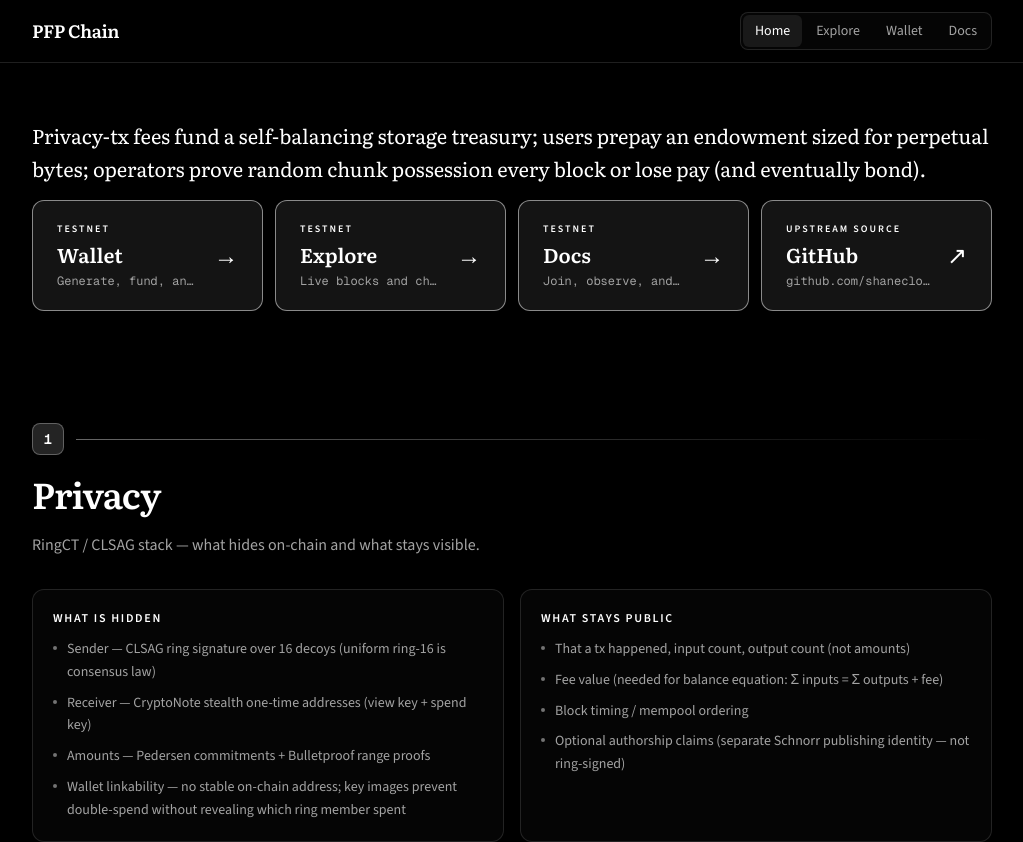
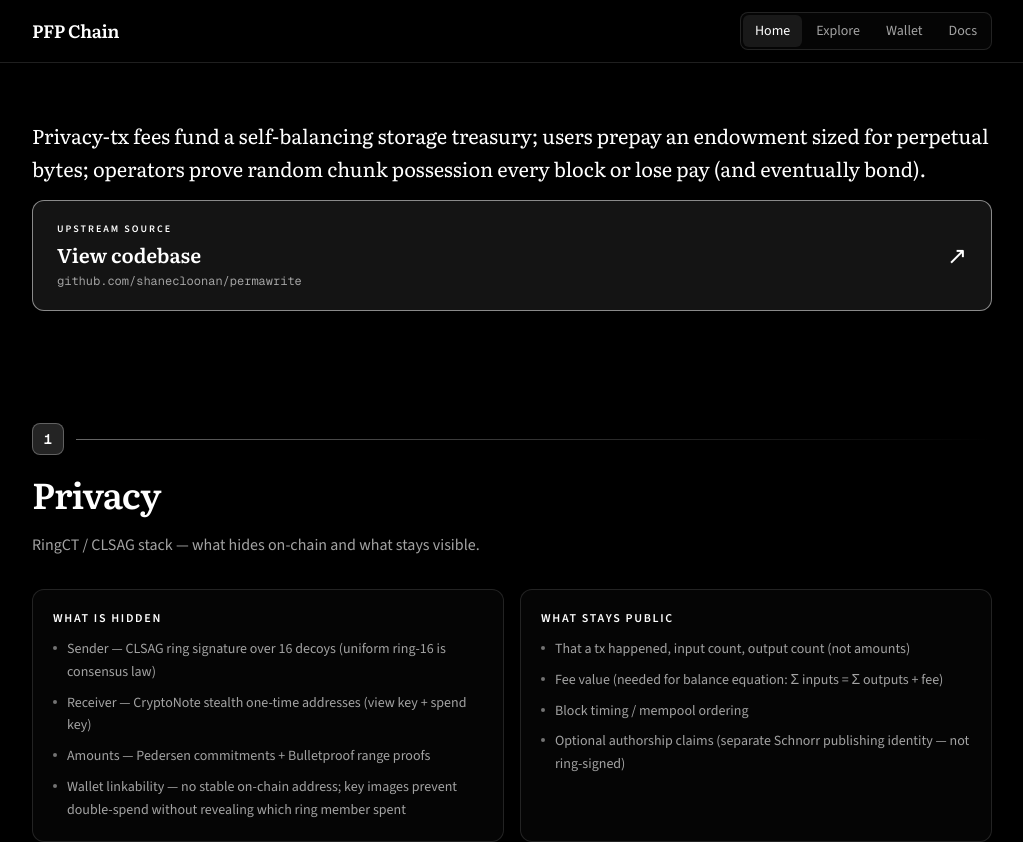
Before and after one commit to shanecloonan/pfpchain, a Next.js app: page / in a window 1280 px wide. Shown: the top 842 px of the page, without its empty margins (128-1151 px from the left). Built offline with nearby package versions, Linux system fonts and the light colour scheme.

Commit message:
Remove homepage nav cards and restore the single codebase link.

```diff
--- a/app/home-page.tsx
+++ b/app/home-page.tsx
@@ -14,80 +14,30 @@ export default function HomePage() {
           possession every block or lose pay (and eventually bond).
         </p>
 
-        <div className="grid gap-3 sm:grid-cols-2 lg:grid-cols-4">
-          {(
-            [
-              {
-                href: "/testnet/wallet",
-                eyebrow: "Testnet",
-                title: "Wallet",
-                detail: "Generate, fund, and send PFP",
-                external: false,
-              },
-              {
-                href: "/testnet/explore",
-                eyebrow: "Testnet",
-                title: "Explore",
-                detail: "Live blocks and chain stats",
-                external: false,
-              },
-              {
-                href: "/testnet/docs",
-                eyebrow: "Testnet",
-                title: "Docs",
-                detail: "Join, observe, and operate",
-                external: false,
-              },
-              {
-                href: upstreamRepo,
-                eyebrow: "Upstream source",
-                title: "GitHub",
-                detail: upstreamRepo.replace("https://", ""),
-                external: true,
-              },
-            ] as const
-          ).map(({ href, eyebrow, title, detail, external }) => {
-            const className =
-              "group flex h-full items-center justify-between gap-4 rounded-xl border border-[var(--pw-accent)]/50 bg-[var(--pw-accent-soft)] px-5 py-4 text-left transition-colors hover:border-[var(--pw-accent)] hover:bg-[var(--pw-accent)]/20 sm:px-6 sm:py-5";
-            const body = (
-              <>
+        <a
+          href={upstreamRepo}
+          target="_blank"
+          rel="noreferrer"
+          className="group flex w-full items-center justify-between gap-4 rounded-xl border border-[var(--pw-accent)]/50 bg-[var(--pw-accent-soft)] px-5 py-4 text-left transition-colors hover:border-[var(--pw-accent)] hover:bg-[var(--pw-accent)]/20 sm:px-6 sm:py-5"
+        >
           <span className="min-w-0">
             <span className="block text-[10px] font-semibold uppercase tracking-[0.2em] text-[var(--pw-accent)]">
-                    {eyebrow}
+              Upstream source
             </span>
             <span className="mt-1 block font-[family-name:var(--font-pw-display)] text-lg font-semibold text-[var(--pw-ink)] sm:text-xl">
-                    {title}
+              View codebase
             </span>
             <span className="mt-1 block truncate font-mono text-[12px] text-[var(--pw-muted)]">
-                    {detail}
+              {upstreamRepo.replace("https://", "")}
             </span>
           </span>
           <span
             aria-hidden
             className="shrink-0 text-2xl text-[var(--pw-accent)] transition-transform group-hover:translate-x-0.5"
           >
-                  {external ? "↗" : "→"}
+            ↗
           </span>
-              </>
-            );
-
-            return external ? (
-              <a
-                key={href}
-                href={href}
-                target="_blank"
-                rel="noreferrer"
-                className={className}
-              >
-                {body}
         </a>
-            ) : (
-              <Link key={href} href={href} className={className}>
-                {body}
-              </Link>
-            );
-          })}
-        </div>
       </div>
 
       {/* 1. Privacy */}
```
Lines whose indentation alone changed are shown as unchanged.
